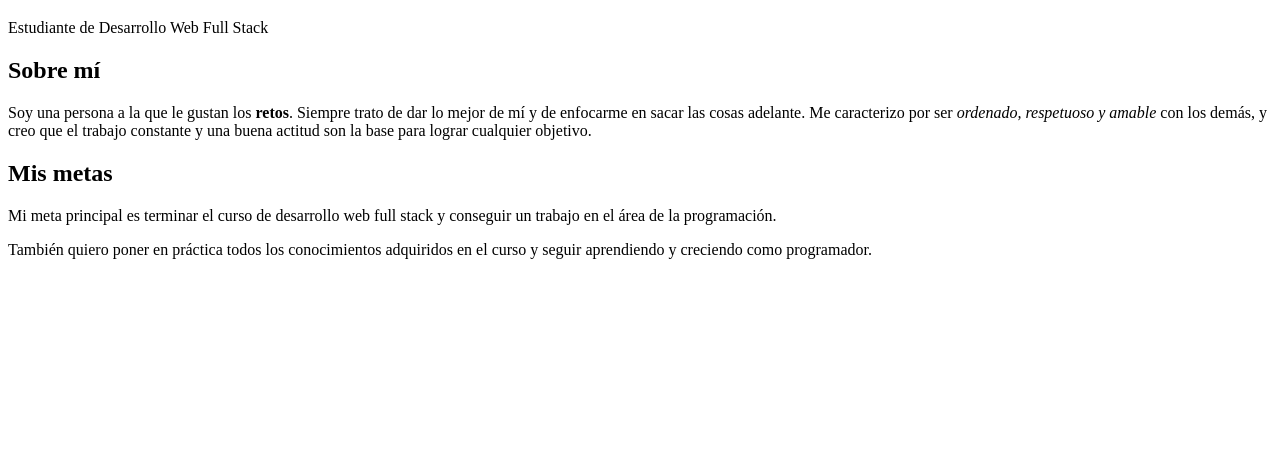
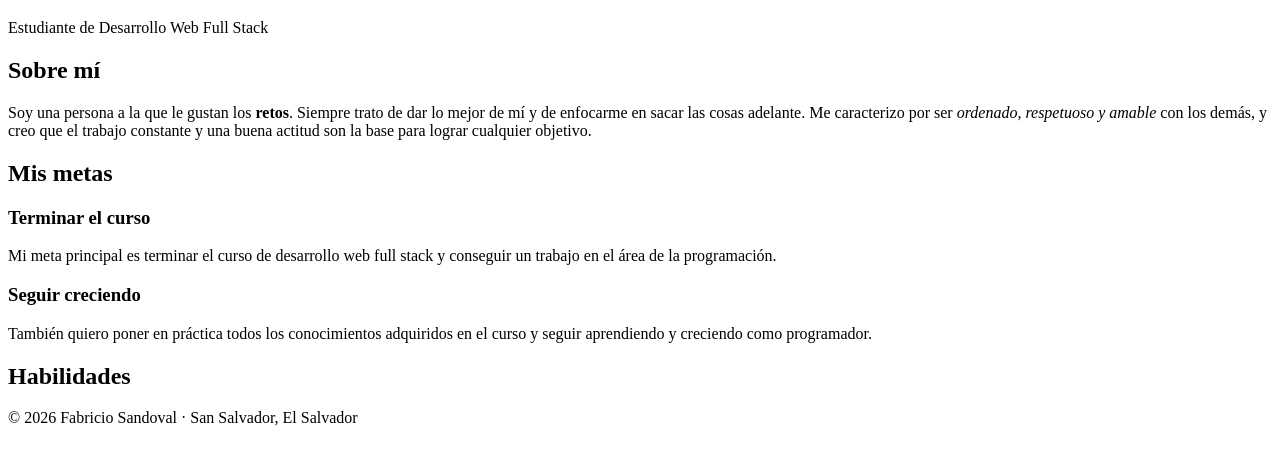
Before and after one commit to f99-21/Bitacora-fullstack, a plain HTML site: page index.html in a window 1280 px wide. Shown: the part 61-524 px from the top of the page. Drawn offline with Linux system fonts and the light colour scheme.

Commit message:
Aplica estructura semántica

```diff
--- a/index.html
+++ b/index.html
@@ -1,3 +1,4 @@
+
 <!DOCTYPE html>
 <html lang="es">
 <head>
@@ -6,29 +7,60 @@
     <title>Fabricio Sandoval</title>
 </head>
 <body>
-    <!-- Inicio: Encabezado con mi nombre -->
+    <!-- Inicio: Encabezado -->
+    <header>
         <h1>Fabricio Sandoval</h1>
         <p>Estudiante de Desarrollo Web Full Stack</p>
+        <nav>
+            <!-- Aquí irá el menú de navegación -->
+        </nav>
+    </header>
 
+    <main>
         <!-- Inicio: Sección Sobre mí -->
+        <section id="sobre-mi">
             <h2>Sobre mí</h2>
             <p>
-        Soy una persona a la que le gustan los <strong>retos</strong>. Siempre trato
-        de dar lo mejor de mí y de enfocarme en sacar las cosas adelante. Me
-        caracterizo por ser <em>ordenado, respetuoso y amable</em> con los demás,
-        y creo que el trabajo constante y una buena actitud son la base para
-        lograr cualquier objetivo.
+                Soy una persona a la que le gustan los <strong>retos</strong>.
+                Siempre trato de dar lo mejor de mí y de enfocarme en sacar las
+                cosas adelante. Me caracterizo por ser <em>ordenado, respetuoso
+                y amable</em> con los demás, y creo que el trabajo constante y una
+                buena actitud son la base para lograr cualquier objetivo.
             </p>
+        </section>
 
         <!-- Inicio: Sección Mis metas -->
+        <section id="mis-metas">
             <h2>Mis metas</h2>
+
+            <article>
+                <h3>Terminar el curso</h3>
                 <p>
-        Mi meta principal es terminar el curso de desarrollo web full stack y
-        conseguir un trabajo en el área de la programación.
+                    Mi meta principal es terminar el curso de desarrollo web full
+                    stack y conseguir un trabajo en el área de la programación.
                 </p>
+            </article>
+
+            <article>
+                <h3>Seguir creciendo</h3>
                 <p>
-        También quiero poner en práctica todos los conocimientos adquiridos en el
-        curso y seguir aprendiendo y creciendo como programador.
+                    También quiero poner en práctica todos los conocimientos
+                    adquiridos en el curso y seguir aprendiendo y creciendo como
+                    programador.
                 </p>
+            </article>
+        </section>
+
+        <!-- Inicio: Sección Habilidades -->
+        <section id="habilidades">
+            <h2>Habilidades</h2>
+            <!-- Aquí irá una lista en la sesión 3 -->
+        </section>
+    </main>
+
+    <!-- Inicio: Pie de página -->
+    <footer>
+        <p>&copy; 2026 Fabricio Sandoval · San Salvador, El Salvador</p>
+    </footer>
 </body>
 </html>
```
Lines whose indentation alone changed are shown as unchanged.
